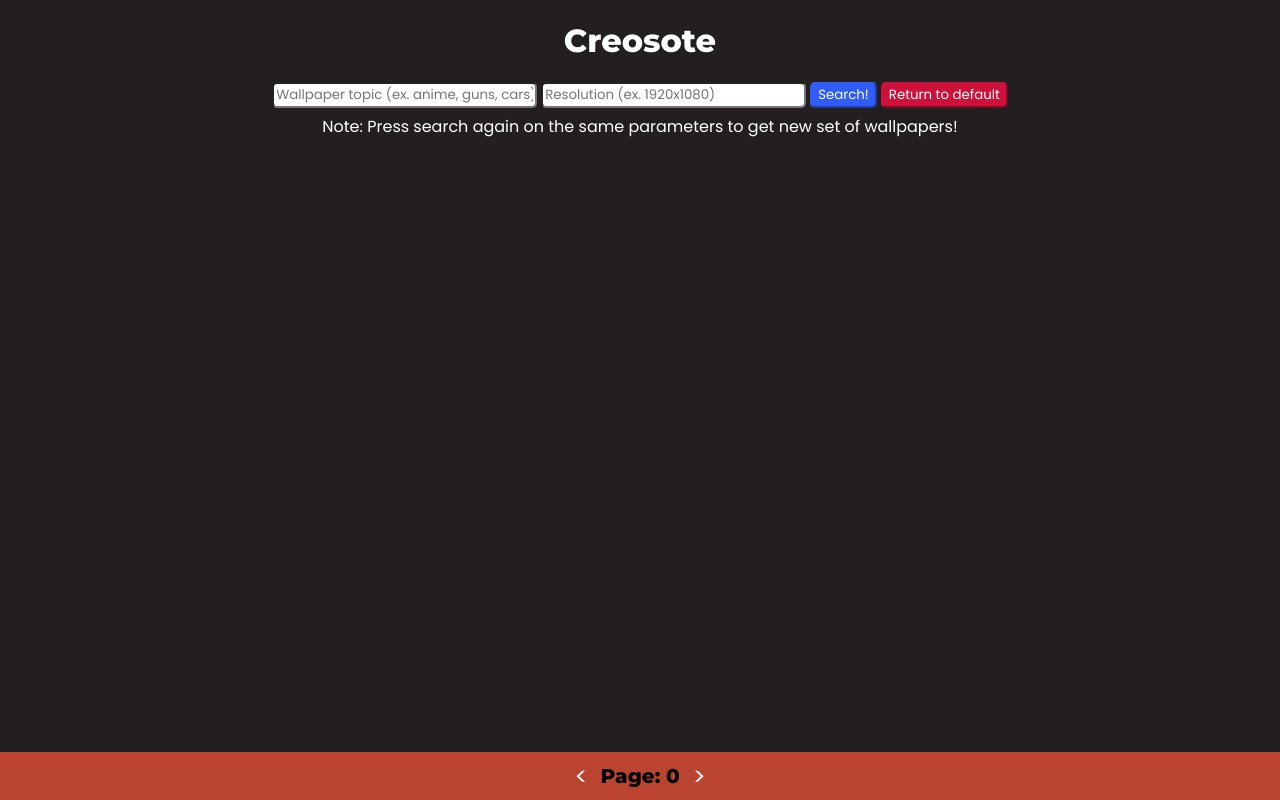
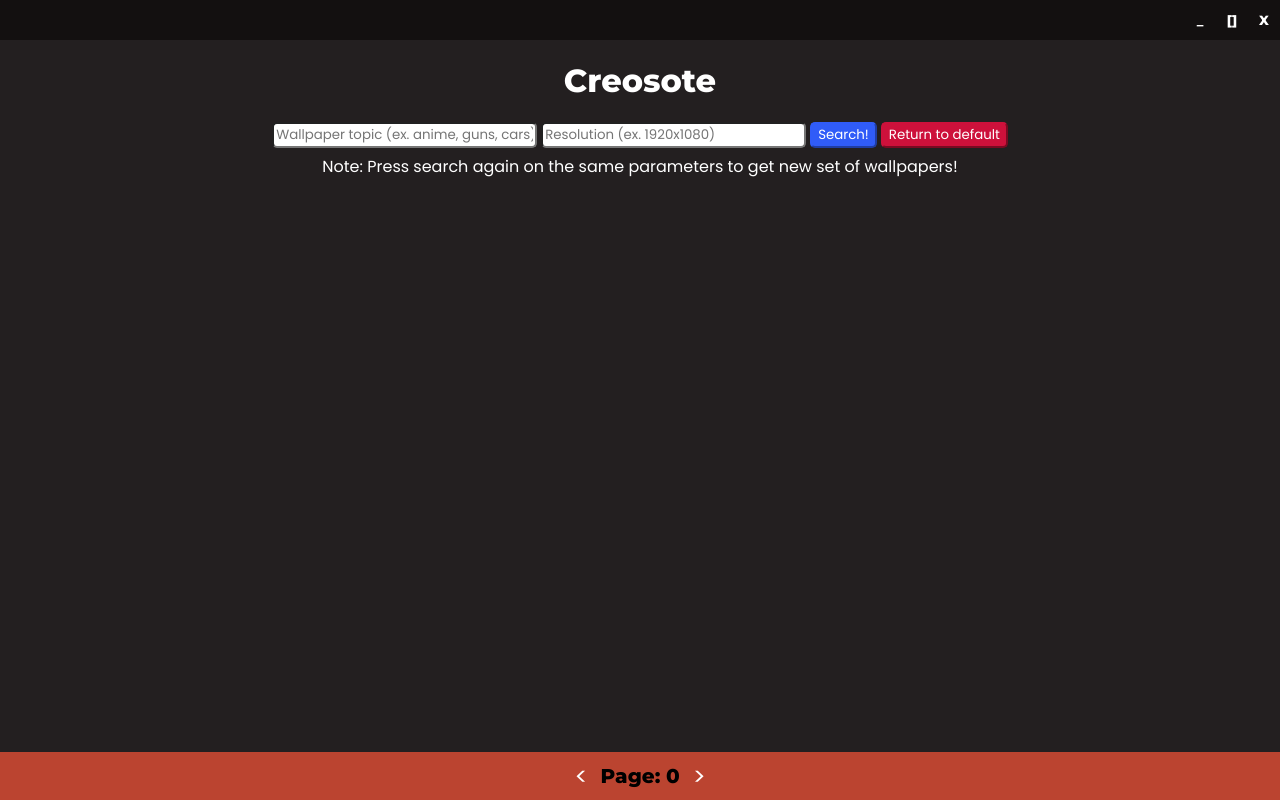
Before and after one commit to Avngarde/creosote, an Electron app: page index.html in a window 1280 px wide. Drawn offline with Linux system fonts and the light colour scheme; no server answers; files whose address does not match are found by name.

Commit message:
Created ui of custom frame bar

```diff
--- a/index.html
+++ b/index.html
@@ -10,6 +10,13 @@
   </head>
 
   <body>
+
+    <header>
+      <button>_</button>
+      <button>[]</button>
+      <button>X</button>
+    </header>
+
     <span id="prompt">
       <div id="message"></div>
     </span>
--- a/index.js
+++ b/index.js
@@ -7,6 +7,7 @@ function createWindow() {
   const mainWindow = new BrowserWindow({
     height: 600,
     autoHideMenuBar: true,
+    frame: false,
     webPreferences: {
       preload: path.join(__dirname, "preload.js"),
       nodeIntegration: true,
--- a/style/style.css
+++ b/style/style.css
@@ -5,10 +5,37 @@ body {
     margin:0;
 }
 
+header {
+    width: 100%;
+    height: 5vh;
+    display: flex;
+    justify-content: flex-end;
+    align-items: center;
+    background-color: #131010;
+}
+
+header button {
+    background-color: white;
+    border-radius: 0px;
+    width: 4vh;
+    font-family: 'Montserrat', sans-serif;
+    border: none;
+    background-color: #131010;
+    transition: 0.5s;
+    color: white;
+}
+
+header button:hover {
+    transition: 0.5s;
+    background-color: #221d1d;
+    cursor: pointer;
+}
+
+
 #prompt {
     position: absolute;
     width: 100%;
-    height: 100vh;
+    height: 80vh;
     background-color: rgba(0, 0, 0, 0.308);
     display: flex;
     justify-content: center;
@@ -30,7 +57,7 @@ body {
 
 #container {
     width: 100%;
-    height: 100vh;
+    height: 95vh;
     display: flex;
     flex-direction: column;
     align-items: center;
```
